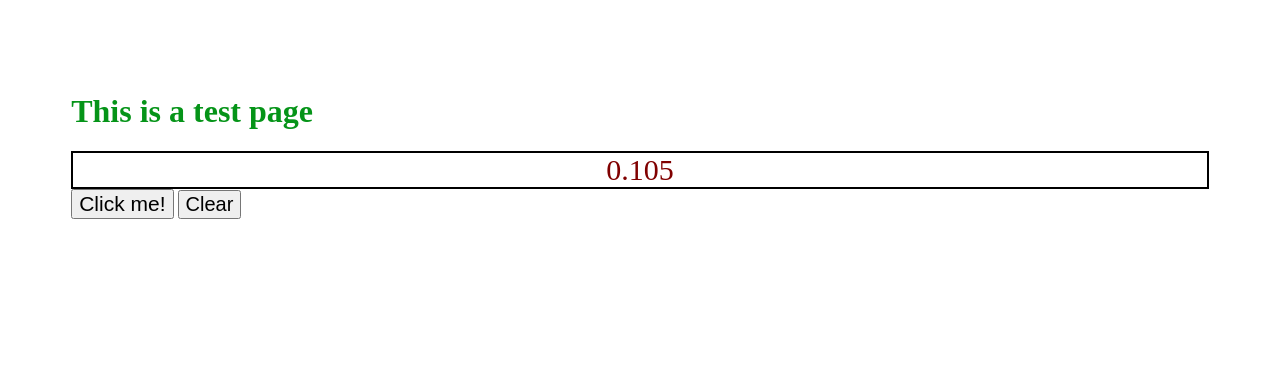
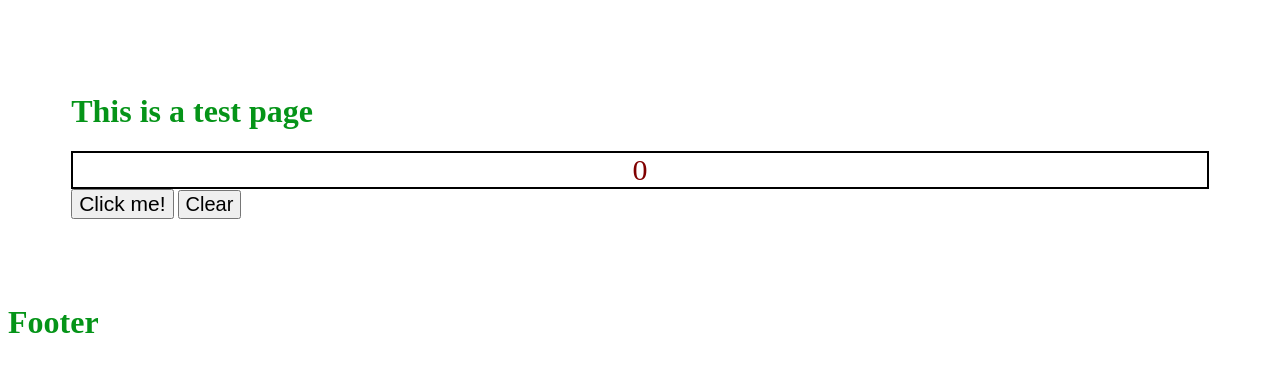
Before and after one commit to amanpreetchatha/learningFullStack, a website: page index.html in a window 1280 px wide. Both pictures are taken after a click on the button "Clear". Drawn offline with Linux system fonts and the light colour scheme.

Commit message:
updated counter value and added footer div

```diff
--- a/domManipulation.js
+++ b/domManipulation.js
@@ -26,5 +26,5 @@
 pElement.addEventListener('click',myFunction);
 clearButton.addEventListener('click',()=>{
     let counter = document.getElementById('counter');
-    counter.textContent = 0.105;
+    counter.textContent = 0;
 })
--- a/index.html
+++ b/index.html
@@ -19,6 +19,9 @@
             <button id="click-me" class="button">Click me!</button>
             <button id="clear" class="button">Clear</button>
         </div>
+        <div class="footer">
+            <h1 id="heading" class="topHeading">Footer</h1>
+        </div>
         <script src="domManipulation.js"></script>
     </body>
 </html>
```
